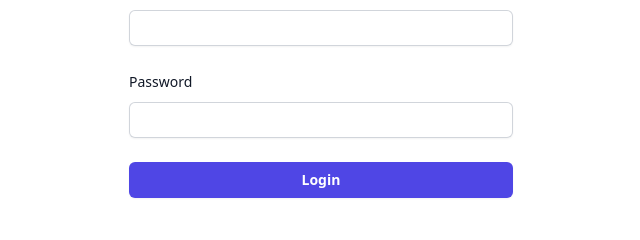
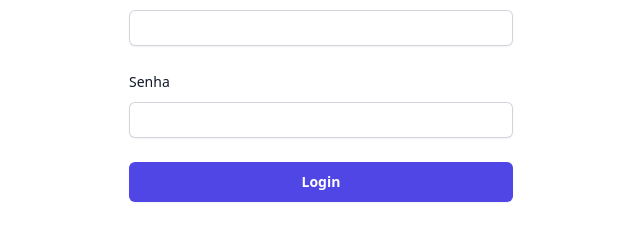
Before and after one commit to leonard0silv4/new-crawler, a React (Vite) app: page /login in a window 1280 px wide. Shown: the part 150-390 px from the top of the page, without its empty margins (319-959 px from the left). Built offline with nearby package versions, Linux system fonts and the light colour scheme.

Commit message:
login load

```diff
--- a/src/pages/Login/index.tsx
+++ b/src/pages/Login/index.tsx
@@ -1,4 +1,6 @@
+import { Button } from "@/components/ui/button";
 import instance from "@/config/axios";
+import { Loader2 } from "lucide-react";
 import { useState } from "react";
 import { useNavigate } from "react-router-dom";
 import { toast } from "sonner";
@@ -6,10 +8,12 @@ import { toast } from "sonner";
 const Login = () => {
   const [email, setEmail] = useState("");
   const [password, setPassword] = useState("");
+  const [isLoad, setIsLoad] = useState(false);
 
   const navigate = useNavigate();
 
   const handleSubmit = (e: any) => {
+    setIsLoad(true);
     instance
       .post("/login", {
         username: email,
@@ -25,6 +29,9 @@ const Login = () => {
           description: err?.response?.data?.error,
           position: "top-center",
         });
+      })
+      .finally(() => {
+        setIsLoad(false);
       });
 
     e.preventDefault();
@@ -62,7 +69,7 @@ const Login = () => {
                   htmlFor="password"
                   className="block text-sm font-medium leading-6 text-gray-900"
                 >
-                  Password
+                  Senha
                 </label>
               </div>
               <div className="mt-2">
@@ -79,13 +86,15 @@ const Login = () => {
             </div>
 
             <div>
-              <button
-                onClick={handleSubmit}
+              <Button
+                disabled={isLoad}
+                onClick={(e) => handleSubmit(e)}
                 type="submit"
                 className="flex w-full justify-center rounded-md bg-indigo-600 px-3 py-1.5 text-sm font-semibold leading-6 text-white shadow-sm hover:bg-indigo-500 focus-visible:outline focus-visible:outline-2 focus-visible:outline-offset-2 focus-visible:outline-indigo-600"
               >
+                {isLoad && <Loader2 className="w-4 h-4 mr-2 animate-spin" />}
                 Login
-              </button>
+              </Button>
             </div>
           </form>
         </div>
```
